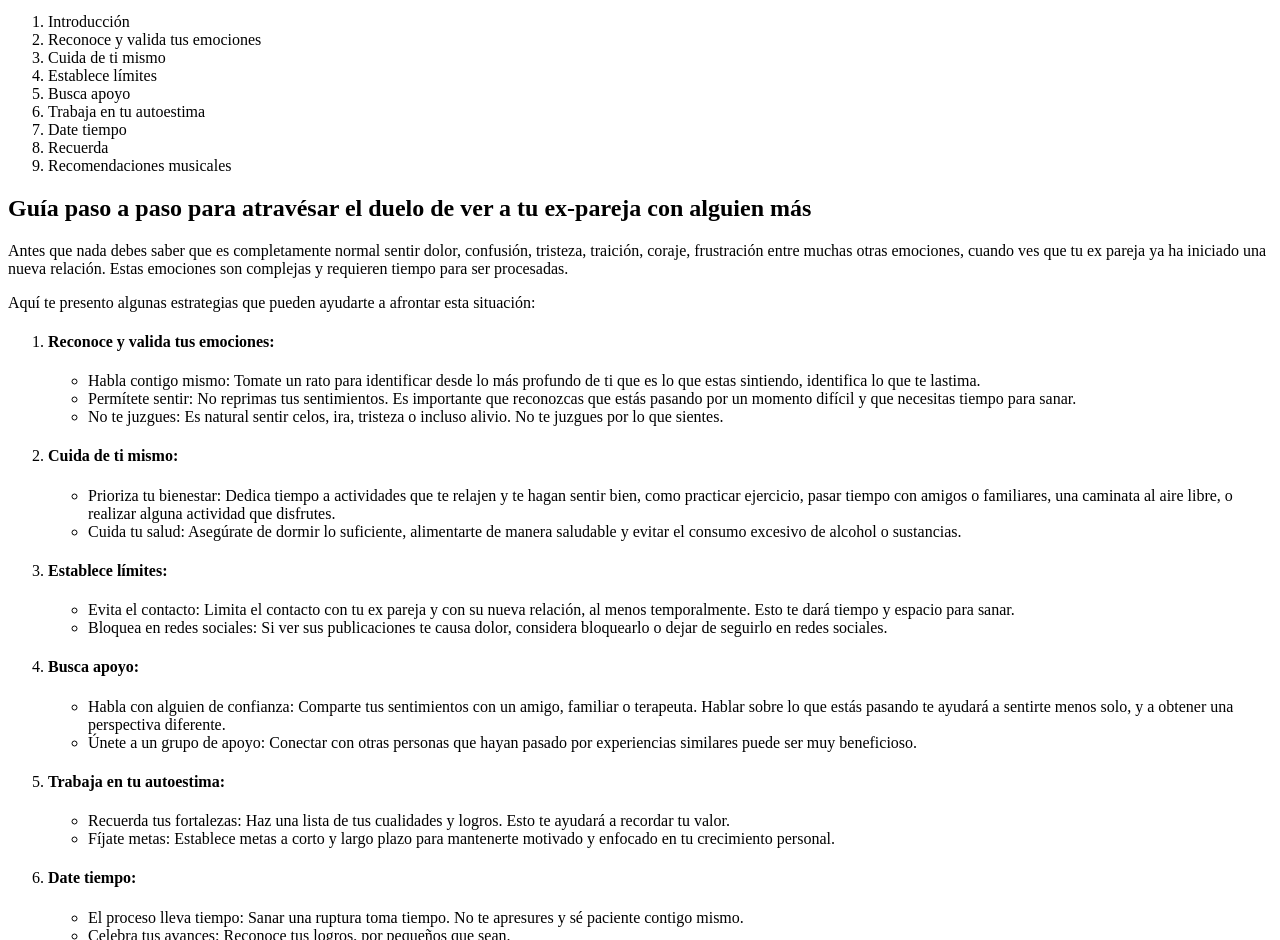
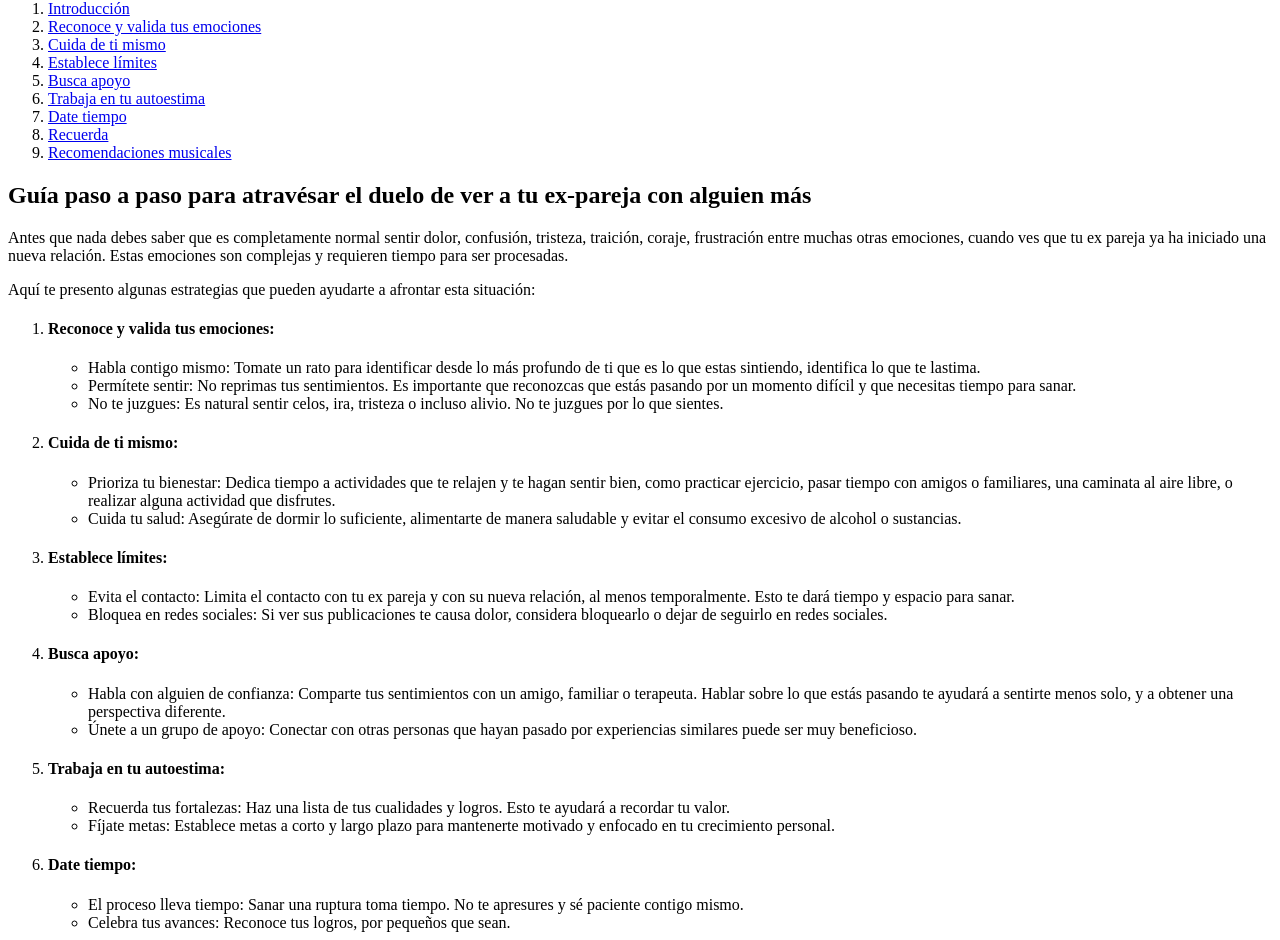
Before and after one commit to SeleneVargass99/Ex-novio, a plain HTML site: page Index.html in a window 1280 px wide. Shown: the part 226-1166 px from the top of the page. Drawn offline with Linux system fonts and the light colour scheme.

Commit message:
Updating links on Índice

```diff
--- a/Index.html
+++ b/Index.html
@@ -8,28 +8,37 @@
 <h1>¿Cómo superar que tu ex ya tiene nueva pareja?</h1>
 <img src="https://i.ibb.co/5T3gbSG/broken-heart-6571108-1280.webp"  width="100"></a>
 
+<!--Barra de navegación-->
 <header>
+    <nav>
     <h1>Índice</h1>
     <ol>
-        <li>Introducción</li>
-        <li>Reconoce y valida tus emociones</li>
-        <li>Cuida de ti mismo</li>
-        <li>Establece límites</li>
-        <li>Busca apoyo</li>
-        <li>Trabaja en tu autoestima</li>
-        <li>Date tiempo</li>
-        <li>Recuerda</li>
-        <li>Recomendaciones musicales</li>
+        <li><a href="#Introducción">Introducción</a></li>
+        <li><a href="#Reconoce y valida tus emociones"> Reconoce y valida tus emociones </a></li>
+        <li><a href="#Cuida de ti mismo">Cuida de ti mismo</a></li>
+        <li><a href="#Establece límites">Establece límites</a></li>
+        <li><a href="#Busca apoyo">Busca apoyo</a></li>
+        <li><a href="#Trabaja en tu autoestima">Trabaja en tu autoestima</a></li>
+        <li><a href="#Date tiempo">Date tiempo</a></li>
+        <li><a href="#Recuerda">Recuerda</a></li>
+        <li><a href="#Recomendaciones musicales">Recomendaciones musicales</a></li>
     </ol>
+    </nav>
 </header>
 
+
+<!--Introducción-->
+<section id="Introducción">
 <h2>Guía paso a paso para atravésar el duelo de ver a tu ex-pareja con alguien más</h2>
 <body>
-<p>Antes que nada debes saber que es completamente normal sentir dolor, confusión, tristeza, traición, coraje, frustración entre muchas otras emociones, cuando ves que tu ex pareja ya ha iniciado una nueva relación. Estas emociones son complejas y requieren tiempo para ser procesadas.
-</p>
-<p>Aquí te presento algunas estrategias que pueden ayudarte a afrontar esta situación:
-</p>
+    <p>Antes que nada debes saber que es completamente normal sentir dolor, confusión, tristeza, traición, coraje, frustración entre muchas otras emociones, cuando ves que tu ex pareja ya ha iniciado una nueva relación. Estas emociones son complejas y requieren tiempo para ser procesadas.</p>
+    <p>Aquí te presento algunas estrategias que pueden ayudarte a afrontar esta situación:</p>
+</section>
+
 <ol>
+<!--Reconoce y valida tus emociones-->
+<section id="Reconoce y valida tus emociones">
+
     <li><h4>Reconoce y valida tus emociones:</h4></li>
         <ul>
             <li>Habla contigo mismo: Tomate un rato para identificar desde lo más profundo de ti que es lo que estas sintiendo, identifica lo que te lastima. </li>
@@ -37,42 +46,64 @@
             <li>No te juzgues: Es natural sentir celos, ira, tristeza o incluso alivio. No te juzgues por lo que sientes.</li>
         </ul>
 
+</section>
 
+<!--Cuida de ti mismo-->
+<section id="Cuida de ti mismo">
     <li><h4>Cuida de ti mismo:</h4></li>
         <ul>
             <li>Prioriza tu bienestar: Dedica tiempo a actividades que te relajen y te hagan sentir bien, como practicar ejercicio, pasar tiempo con amigos o familiares, una caminata al aire libre, o realizar alguna actividad que disfrutes.</li>
             <li>Cuida tu salud: Asegúrate de dormir lo suficiente, alimentarte de manera saludable y evitar el consumo excesivo de alcohol o sustancias.</li>
         </ul>
+</section>
 
-
+<!--Establece límites-->
+<section id="Establece límites">
     <li><h4>Establece límites:</h4></li>
         <ul>
             <li>Evita el contacto: Limita el contacto con tu ex pareja y con su nueva relación, al menos temporalmente. Esto te dará tiempo y espacio para sanar.</li>
             <li>Bloquea en redes sociales: Si ver sus publicaciones te causa dolor, considera bloquearlo o dejar de seguirlo en redes sociales.</li>
         </ul>
+</section>
 
 
+<!--Busca apoyo-->
+<section id="Busca apoyo">
     <li><h4>Busca apoyo:</h4></li>
         <ul>
             <li>Habla con alguien de confianza: Comparte tus sentimientos con un amigo, familiar o terapeuta. Hablar sobre lo que estás pasando te ayudará a sentirte menos solo, y a obtener una perspectiva diferente.</li>
             <li>Únete a un grupo de apoyo: Conectar con otras personas que hayan pasado por experiencias similares puede ser muy beneficioso.</li>
         </ul>
+</section>
 
-
+<!--Trabaja en tu autoestima-->
+<section id="Trabaja en tu autoestima">
     <li><h4>Trabaja en tu autoestima:</h4></li>
         <ul>
             <li>Recuerda tus fortalezas: Haz una lista de tus cualidades y logros. Esto te ayudará a recordar tu valor.</li>
             <li>Fíjate metas: Establece metas a corto y largo plazo para mantenerte motivado y enfocado en tu crecimiento personal.</li>
         </ul>
+</section>
+
+<!--Date tiempo-->
+<section id="Date tiempo">
     <li><h4>Date tiempo:</h4></li>
         <ul>
             <li>El proceso lleva tiempo: Sanar una ruptura toma tiempo. No te apresures y sé paciente contigo mismo.</li>
             <li>Celebra tus avances: Reconoce tus logros, por pequeños que sean.</li>
         </ul>
+</section>
 </ol>
-<h3>Recuerda</h3>
-<p>"Amate tu mismo, toma tu espacio, ve lento, recuerda disfrutar de todo lo bonito que te rodea, las personas que te aman y el mundo en general. Es importante que te des el tiempo necesario para sanar y superar esta situación. Cada persona es diferente y el proceso de duelo puede variar. Si sientes que necesitas ayuda adicional, no dudes en buscar apoyo profesional"</p>
 
+<!--Recuerda-->
+<section id="Recuerda">
+ <h3>Recuerda</h3>
+   <p>"Amate tu mismo, toma tu espacio, ve lento, recuerda disfrutar de todo lo bonito que te rodea, las personas que te aman y el mundo en general. Es importante que te des el tiempo necesario para sanar y superar esta situación. Cada persona es diferente y el proceso de duelo puede variar. Si sientes que necesitas ayuda adicional, no dudes en buscar apoyo profesional"</p>
+</section>
+
+
+<!--Recomendaciones musicales-->
+<section id="Recomendaciones musicales">
 <h3>Recomendaciones musicales</h3>
 <p>Musica para atravesar esta situación dificil:</p>
 <ul>
@@ -80,6 +111,13 @@
     <li><a href="https://www.youtube.com/watch?v=eVamIJXZO5s" target="_blank">Ya pasará</a></li>
     <li><a href="https://www.youtube.com/watch?v=8zRUxVs4-6c" target="_blank">Mi Ex</a></li>
 </ul>
+</section>
+
 
 </body>
+
+<footer>
+    <p>Derechos reservados</p>
+</footer>
+
 </html>
```
